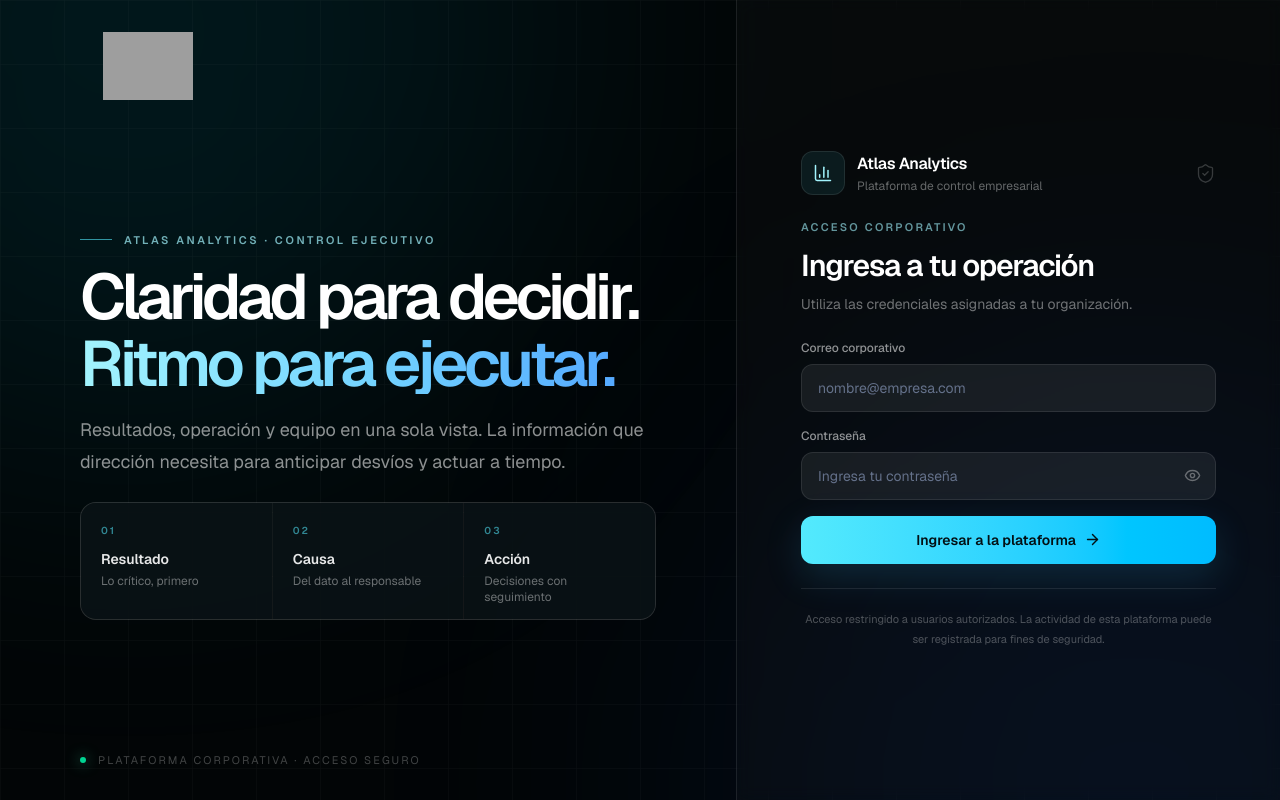
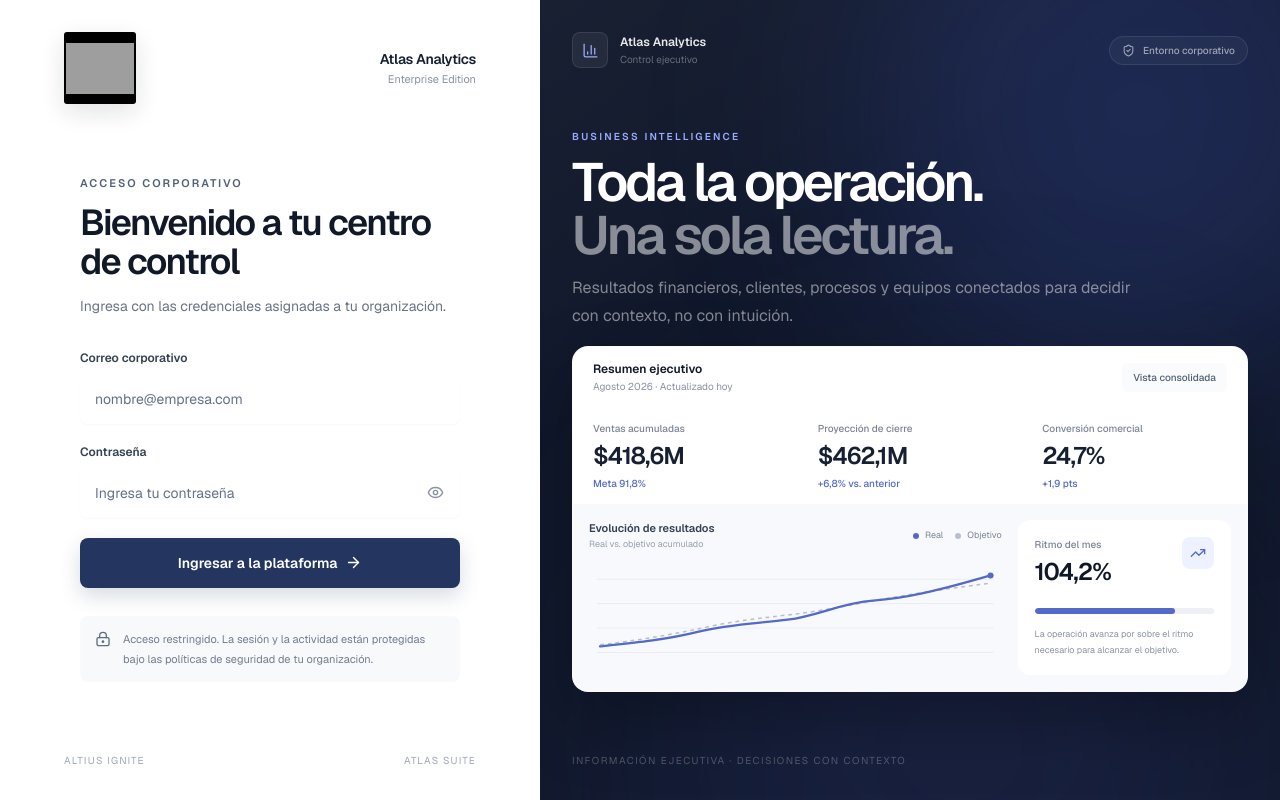
Before and after one commit to atlashh2fc-dev/atlasanalitycs, a Next.js app: page /login in a window 1280 px wide. Built offline with nearby package versions, Linux system fonts and the light colour scheme; grey boxes are pictures that could not be loaded.

Commit message:
Eleva acceso a experiencia enterprise

```diff
--- a/app/login/page.tsx
+++ b/app/login/page.tsx
@@ -2,7 +2,15 @@
 
 import { useState } from "react";
 import { useRouter } from "next/navigation";
-import { ArrowRight, BarChart3, Eye, EyeOff, ShieldCheck } from "lucide-react";
+import {
+  ArrowRight,
+  BarChart3,
+  Eye,
+  EyeOff,
+  LockKeyhole,
+  ShieldCheck,
+  TrendingUp,
+} from "lucide-react";
 import { createClient, hayCredenciales } from "@/lib/supabase/client";
 
 const LOGO_ALTIUS = "https://www.altiusignite.com/o.svg";
@@ -49,100 +57,50 @@ export default function Login() {
   }
 
   return (
-    <main className="relative min-h-screen overflow-hidden bg-[#020506] text-white selection:bg-cyan-300/25">
-      <div className="pointer-events-none absolute inset-0" aria-hidden="true">
-        <div className="absolute -left-[18rem] top-[-24rem] size-[52rem] rounded-full bg-cyan-400/[0.09] blur-[140px]" />
-        <div className="absolute bottom-[-26rem] right-[-18rem] size-[54rem] rounded-full bg-blue-600/[0.08] blur-[150px]" />
-        <div className="absolute inset-0 opacity-[0.035] [background-image:linear-gradient(rgba(255,255,255,.65)_1px,transparent_1px),linear-gradient(90deg,rgba(255,255,255,.65)_1px,transparent_1px)] [background-size:64px_64px]" />
-      </div>
-
-      <div className="relative mx-auto grid min-h-screen w-full max-w-[1600px] lg:grid-cols-[minmax(0,1.15fr)_minmax(420px,.85fr)]">
-        <section className="flex min-h-[52vh] flex-col px-6 py-7 sm:px-10 sm:py-8 lg:min-h-screen lg:px-14 lg:py-6 xl:px-20 xl:py-8">
+    <main className="min-h-screen bg-[#f4f6fa] text-[#111827] selection:bg-[#cbd5ff]">
+      <div className="mx-auto grid min-h-screen max-w-[1680px] lg:grid-cols-[500px_minmax(0,1fr)] xl:grid-cols-[540px_minmax(0,1fr)]">
+        <section className="relative flex min-h-screen flex-col bg-white px-6 py-7 sm:px-10 lg:px-12 lg:py-8 xl:px-16">
+          <header className="flex items-center justify-between">
             <a
               href="https://www.altiusignite.com/"
               target="_blank"
               rel="noreferrer"
-            className="relative block h-[62px] w-[124px] overflow-hidden sm:h-[68px] sm:w-[136px]"
+              className="grid size-[72px] place-items-center overflow-hidden rounded-[3px] bg-black shadow-[0_8px_24px_rgba(15,23,42,.12)]"
               aria-label="Altius Ignite"
             >
               <img
                 src={LOGO_ALTIUS}
                 alt="Altius"
-              className="absolute inset-0 size-full object-contain"
+                className="size-[68px] object-contain"
               />
             </a>
+            <div className="text-right">
+              <p className="text-sm font-semibold tracking-[-0.02em] text-[#172033]">
+                Atlas Analytics
+              </p>
+              <p className="mt-0.5 text-[11px] text-[#8a93a3]">Enterprise Edition</p>
+            </div>
+          </header>
 
-          <div className="my-auto max-w-[760px] py-12 lg:py-7">
-            <div className="mb-5 flex items-center gap-3 text-[11px] font-semibold uppercase tracking-[0.24em] text-cyan-200/70">
-              <span className="h-px w-8 bg-cyan-300/60" />
-              Atlas Analytics · Control ejecutivo
-            </div>
-
-            <h1 className="max-w-[720px] text-[clamp(3rem,5vw,5.6rem)] font-semibold leading-[0.92] tracking-[-0.065em]">
-              Claridad para decidir.
-              <span className="mt-2 block bg-gradient-to-r from-cyan-200 via-sky-300 to-blue-400 bg-clip-text text-transparent">
-                Ritmo para ejecutar.
-              </span>
-            </h1>
-
-            <p className="mt-5 max-w-[600px] text-base leading-7 text-white/55 sm:text-lg sm:leading-8">
-              Resultados, operación y equipo en una sola vista. La información
-              que dirección necesita para anticipar desvíos y actuar a tiempo.
-            </p>
-
-            <div className="mt-6 hidden max-w-[650px] gap-px overflow-hidden rounded-2xl border border-white/[0.08] bg-white/[0.08] sm:grid sm:grid-cols-3">
-              {[
-                ["01", "Resultado", "Lo crítico, primero"],
-                ["02", "Causa", "Del dato al responsable"],
-                ["03", "Acción", "Decisiones con seguimiento"],
-              ].map(([numero, titulo, detalle]) => (
-                <div key={numero} className="bg-[#071013]/90 px-5 py-3.5">
-                  <span className="text-[10px] font-semibold tracking-[0.2em] text-cyan-300/55">
-                    {numero}
-                  </span>
-                  <p className="mt-2 text-sm font-semibold text-white/90">{titulo}</p>
-                  <p className="mt-1 text-xs text-white/40">{detalle}</p>
-                </div>
-              ))}
-            </div>
-          </div>
-
-          <div className="hidden items-center gap-3 text-[11px] uppercase tracking-[0.18em] text-white/25 sm:flex">
-            <span className="size-1.5 rounded-full bg-emerald-400 shadow-[0_0_14px_rgba(52,211,153,.8)]" />
-            Plataforma corporativa · Acceso seguro
-          </div>
-        </section>
-
-        <section className="relative flex items-center justify-center border-t border-white/[0.08] bg-white/[0.025] px-6 py-10 backdrop-blur-sm lg:min-h-screen lg:border-l lg:border-t-0 lg:px-10 lg:py-8 xl:px-16">
-          <div className="w-full max-w-[430px]">
-            <div className="mb-6 flex items-center justify-between">
-              <div className="flex items-center gap-3">
-                <span className="grid size-11 place-items-center rounded-xl border border-cyan-300/20 bg-cyan-300/[0.08] text-cyan-200">
-                  <BarChart3 size={20} strokeWidth={1.8} />
-                </span>
-                <div>
-                  <p className="text-base font-semibold tracking-[-0.02em]">Atlas Analytics</p>
-                  <p className="mt-0.5 text-xs text-white/38">Plataforma de control empresarial</p>
-                </div>
-              </div>
-              <ShieldCheck className="text-white/20" size={21} strokeWidth={1.5} />
-            </div>
-
-            <div className="mb-6">
-              <p className="text-[11px] font-semibold uppercase tracking-[0.2em] text-cyan-200/60">
+          <div className="my-auto w-full max-w-[380px] self-center py-10 lg:py-6">
+            <div className="mb-8">
+              <p className="mb-3 text-[11px] font-semibold uppercase tracking-[0.18em] text-[#526078]">
                 Acceso corporativo
               </p>
-              <h2 className="mt-3 text-3xl font-semibold tracking-[-0.04em]">
-                Ingresa a tu operación
-              </h2>
-              <p className="mt-2 text-sm leading-6 text-white/42">
-                Utiliza las credenciales asignadas a tu organización.
+              <h1 className="text-[2.25rem] font-semibold leading-[1.08] tracking-[-0.045em] text-[#111827]">
+                Bienvenido a tu centro de control
+              </h1>
+              <p className="mt-3 text-sm leading-6 text-[#687386]">
+                Ingresa con las credenciales asignadas a tu organización.
               </p>
             </div>
 
-            <form onSubmit={entrar} className="space-y-4">
+            <form onSubmit={entrar} className="space-y-5">
               <div>
-                <label htmlFor="email" className="mb-2 block text-xs font-medium text-white/55">
+                <label
+                  htmlFor="email"
+                  className="mb-2 block text-xs font-semibold text-[#344054]"
+                >
                   Correo corporativo
                 </label>
                 <input
@@ -153,12 +111,15 @@ export default function Login() {
                   value={email}
                   onChange={(e) => setEmail(e.target.value)}
                   placeholder="nombre@empresa.com"
-                  className="h-12 w-full rounded-xl border border-white/[0.1] bg-white/[0.055] px-4 text-sm text-white outline-none transition placeholder:text-white/20 hover:border-white/[0.16] focus:border-cyan-300/45 focus:bg-white/[0.075] focus:ring-4 focus:ring-cyan-300/[0.06]"
+                  className="h-[50px] w-full rounded-lg border border-[#d7dce5] bg-white px-3.5 text-sm text-[#111827] shadow-[0_1px_2px_rgba(16,24,40,.03)] outline-none transition placeholder:text-[#a6adba] hover:border-[#b8c0ce] focus:border-[#5570dd] focus:ring-4 focus:ring-[#5570dd]/10"
                 />
               </div>
 
               <div>
-                <label htmlFor="clave" className="mb-2 block text-xs font-medium text-white/55">
+                <label
+                  htmlFor="clave"
+                  className="mb-2 block text-xs font-semibold text-[#344054]"
+                >
                   Contraseña
                 </label>
                 <div className="relative">
@@ -170,12 +131,12 @@ export default function Login() {
                     value={clave}
                     onChange={(e) => setClave(e.target.value)}
                     placeholder="Ingresa tu contraseña"
-                    className="h-12 w-full rounded-xl border border-white/[0.1] bg-white/[0.055] px-4 pr-12 text-sm text-white outline-none transition placeholder:text-white/20 hover:border-white/[0.16] focus:border-cyan-300/45 focus:bg-white/[0.075] focus:ring-4 focus:ring-cyan-300/[0.06]"
+                    className="h-[50px] w-full rounded-lg border border-[#d7dce5] bg-white px-3.5 pr-12 text-sm text-[#111827] shadow-[0_1px_2px_rgba(16,24,40,.03)] outline-none transition placeholder:text-[#a6adba] hover:border-[#b8c0ce] focus:border-[#5570dd] focus:ring-4 focus:ring-[#5570dd]/10"
                   />
                   <button
                     type="button"
                     onClick={() => setMostrarClave((actual) => !actual)}
-                    className="absolute right-1 top-1 grid size-10 place-items-center rounded-lg text-white/35 transition hover:bg-white/[0.06] hover:text-white/70"
+                    className="absolute right-1 top-1 grid size-[42px] place-items-center rounded-md text-[#8a93a3] transition hover:bg-[#f2f4f8] hover:text-[#344054]"
                     aria-label={mostrarClave ? "Ocultar contraseña" : "Mostrar contraseña"}
                   >
                     {mostrarClave ? <EyeOff size={17} /> : <Eye size={17} />}
@@ -186,7 +147,7 @@ export default function Login() {
               {error ? (
                 <p
                   role="alert"
-                  className="rounded-xl border border-red-400/15 bg-red-400/[0.08] px-3.5 py-3 text-xs leading-5 text-red-200"
+                  className="rounded-lg border border-[#f0c6c6] bg-[#fff7f7] px-3.5 py-3 text-xs leading-5 text-[#a83c3c]"
                 >
                   {error}
                 </p>
@@ -195,20 +156,187 @@ export default function Login() {
               <button
                 type="submit"
                 disabled={cargando}
-                className="group flex h-12 w-full items-center justify-center gap-2 rounded-xl bg-gradient-to-r from-cyan-300 to-sky-400 px-4 text-sm font-semibold text-[#031014] shadow-[0_12px_38px_rgba(56,189,248,.16)] transition hover:brightness-110 active:scale-[0.99] disabled:cursor-wait disabled:opacity-60"
+                className="group flex h-[50px] w-full items-center justify-center gap-2 rounded-lg bg-[#24365f] px-4 text-sm font-semibold text-white shadow-[0_8px_20px_rgba(36,54,95,.18)] transition hover:bg-[#1c2a4a] active:translate-y-px disabled:cursor-wait disabled:opacity-60"
               >
                 {cargando ? "Validando acceso…" : "Ingresar a la plataforma"}
                 {!cargando ? (
-                  <ArrowRight size={17} className="transition-transform group-hover:translate-x-0.5" />
+                  <ArrowRight
+                    size={17}
+                    className="transition-transform group-hover:translate-x-0.5"
+                  />
                 ) : null}
               </button>
             </form>
 
-            <p className="mt-6 border-t border-white/[0.08] pt-5 text-center text-[11px] leading-5 text-white/28">
-              Acceso restringido a usuarios autorizados. La actividad de esta
-              plataforma puede ser registrada para fines de seguridad.
+            <div className="mt-7 flex items-start gap-3 rounded-lg border border-[#e5e8ee] bg-[#f8f9fb] px-3.5 py-3">
+              <LockKeyhole size={16} className="mt-0.5 shrink-0 text-[#5f6d84]" />
+              <p className="text-[11px] leading-5 text-[#727d8f]">
+                Acceso restringido. La sesión y la actividad están protegidas
+                bajo las políticas de seguridad de tu organización.
               </p>
             </div>
+          </div>
+
+          <footer className="flex items-center justify-between text-[10px] uppercase tracking-[0.12em] text-[#a0a7b3]">
+            <span>Altius Ignite</span>
+            <span>Atlas Suite</span>
+          </footer>
+        </section>
+
+        <section className="relative hidden min-h-screen overflow-hidden bg-[#11182b] p-6 text-white lg:flex lg:flex-col xl:p-8">
+          <div className="pointer-events-none absolute inset-0" aria-hidden="true">
+            <div className="absolute -right-32 -top-40 size-[540px] rounded-full bg-[#526ee8]/20 blur-[110px]" />
+            <div className="absolute bottom-[-260px] left-[15%] size-[620px] rounded-full bg-[#394b9b]/18 blur-[130px]" />
+            <div className="absolute inset-0 bg-[linear-gradient(145deg,rgba(255,255,255,.035),transparent_35%)]" />
+          </div>
+
+          <div className="relative flex items-center justify-between">
+            <div className="flex items-center gap-3">
+              <span className="grid size-9 place-items-center rounded-lg border border-white/10 bg-white/[0.06] text-[#9aabff]">
+                <BarChart3 size={17} strokeWidth={1.8} />
+              </span>
+              <div>
+                <p className="text-xs font-semibold text-white/90">Atlas Analytics</p>
+                <p className="mt-0.5 text-[10px] text-white/35">Control ejecutivo</p>
+              </div>
+            </div>
+            <div className="flex items-center gap-2 rounded-full border border-white/10 bg-white/[0.04] px-3 py-1.5 text-[10px] font-medium text-white/55">
+              <ShieldCheck size={13} />
+              Entorno corporativo
+            </div>
+          </div>
+
+          <div className="relative my-auto py-2 xl:py-4">
+            <div className="mb-4 max-w-[650px]">
+              <p className="mb-3 text-[10px] font-semibold uppercase tracking-[0.22em] text-[#9aabff]">
+                Business intelligence
+              </p>
+              <h2 className="max-w-[650px] text-[clamp(2.5rem,4.2vw,4.7rem)] font-semibold leading-[0.98] tracking-[-0.055em]">
+                Toda la operación.
+                <span className="block text-white/50">Una sola lectura.</span>
+              </h2>
+              <p className="mt-3 max-w-[570px] text-sm leading-6 text-white/48 xl:text-base xl:leading-7">
+                Resultados financieros, clientes, procesos y equipos conectados
+                para decidir con contexto, no con intuición.
+              </p>
+            </div>
+
+            <div className="max-w-[850px] overflow-hidden rounded-2xl border border-white/10 bg-[#f8f9fc] text-[#101828] shadow-[0_28px_70px_rgba(0,0,0,.28)]">
+              <div className="flex items-center justify-between border-b border-[#e6e9ef] bg-white px-5 py-3.5">
+                <div>
+                  <p className="text-xs font-semibold">Resumen ejecutivo</p>
+                  <p className="mt-0.5 text-[10px] text-[#8992a3]">Agosto 2026 · Actualizado hoy</p>
+                </div>
+                <div className="rounded-md border border-[#dfe3ea] bg-[#fafbfc] px-2.5 py-1.5 text-[10px] font-medium text-[#526078]">
+                  Vista consolidada
+                </div>
+              </div>
+
+              <div className="grid grid-cols-3 divide-x divide-[#e6e9ef] border-b border-[#e6e9ef] bg-white">
+                {[
+                  ["Ventas acumuladas", "$418,6M", "Meta 91,8%"],
+                  ["Proyección de cierre", "$462,1M", "+6,8% vs. anterior"],
+                  ["Conversión comercial", "24,7%", "+1,9 pts"],
+                ].map(([etiqueta, valor, detalle]) => (
+                  <div key={etiqueta} className="px-5 py-3">
+                    <p className="text-[10px] font-medium text-[#7b8495]">{etiqueta}</p>
+                    <p className="mt-1 text-xl font-semibold tracking-[-0.04em] text-[#172033] xl:text-2xl">
+                      {valor}
+                    </p>
+                    <p className="mt-1 text-[10px] font-medium text-[#536bc7]">{detalle}</p>
+                  </div>
+                ))}
+              </div>
+
+              <div className="grid grid-cols-[1.45fr_.75fr] gap-4 p-4">
+                <div>
+                  <div className="mb-3 flex items-center justify-between">
+                    <div>
+                      <p className="text-[11px] font-semibold text-[#344054]">Evolución de resultados</p>
+                      <p className="mt-0.5 text-[9px] text-[#98a0ad]">Real vs. objetivo acumulado</p>
+                    </div>
+                    <div className="flex items-center gap-3 text-[9px] text-[#7b8495]">
+                      <span className="flex items-center gap-1.5">
+                        <span className="size-1.5 rounded-full bg-[#536bc7]" /> Real
+                      </span>
+                      <span className="flex items-center gap-1.5">
+                        <span className="size-1.5 rounded-full bg-[#b8bfcc]" /> Objetivo
+                      </span>
+                    </div>
+                  </div>
+                  <svg
+                    viewBox="0 0 520 118"
+                    className="h-[90px] w-full"
+                    role="img"
+                    aria-label="Gráfico de evolución de resultados"
+                  >
+                    {[20, 52, 84, 116].map((y) => (
+                      <line
+                        key={y}
+                        x1="0"
+                        y1={y}
+                        x2="520"
+                        y2={y}
+                        stroke="#e6e9ef"
+                        strokeWidth="1"
+                      />
+                    ))}
+                    <path
+                      d="M4 106 C70 98, 104 91, 152 81 S242 69, 292 61 S384 42, 516 25"
+                      fill="none"
+                      stroke="#b8bfcc"
+                      strokeWidth="2"
+                      strokeDasharray="5 5"
+                    />
+                    <path
+                      d="M4 108 C52 103, 92 99, 132 89 S210 78, 250 73 S320 51, 362 48 S444 36, 516 15"
+                      fill="none"
+                      stroke="#536bc7"
+                      strokeWidth="3"
+                      strokeLinecap="round"
+                    />
+                    <circle cx="516" cy="15" r="4" fill="#536bc7" />
+                  </svg>
+                </div>
+
+                <div className="rounded-xl border border-[#e2e6ed] bg-white p-4">
+                  <div className="flex items-start justify-between">
+                    <div>
+                      <p className="text-[10px] font-medium text-[#7b8495]">Ritmo del mes</p>
+                      <p className="mt-1 text-2xl font-semibold tracking-[-0.04em]">104,2%</p>
+                    </div>
+                    <span className="grid size-8 place-items-center rounded-lg bg-[#eef1ff] text-[#536bc7]">
+                      <TrendingUp size={16} />
+                    </span>
+                  </div>
+                  <div className="mt-5 h-1.5 overflow-hidden rounded-full bg-[#edf0f4]">
+                    <div className="h-full w-[78%] rounded-full bg-[#536bc7]" />
+                  </div>
+                  <p className="mt-3 text-[9px] leading-4 text-[#8a93a3]">
+                    La operación avanza por sobre el ritmo necesario para alcanzar el objetivo.
+                  </p>
+                </div>
+              </div>
+            </div>
+          </div>
+
+          <p className="relative text-[10px] uppercase tracking-[0.14em] text-white/25">
+            Información ejecutiva · Decisiones con contexto
+          </p>
+        </section>
+
+        <section className="bg-[#11182b] px-6 py-12 text-white lg:hidden">
+          <p className="text-[10px] font-semibold uppercase tracking-[0.2em] text-[#9aabff]">
+            Atlas Analytics
+          </p>
+          <h2 className="mt-3 text-4xl font-semibold leading-[1.02] tracking-[-0.045em]">
+            Toda la operación.
+            <span className="block text-white/50">Una sola lectura.</span>
+          </h2>
+          <p className="mt-4 max-w-md text-sm leading-6 text-white/50">
+            Resultados financieros, clientes, procesos y equipos conectados para
+            decidir con contexto.
+          </p>
         </section>
       </div>
     </main>
```
Lines whose indentation alone changed are shown as unchanged.
